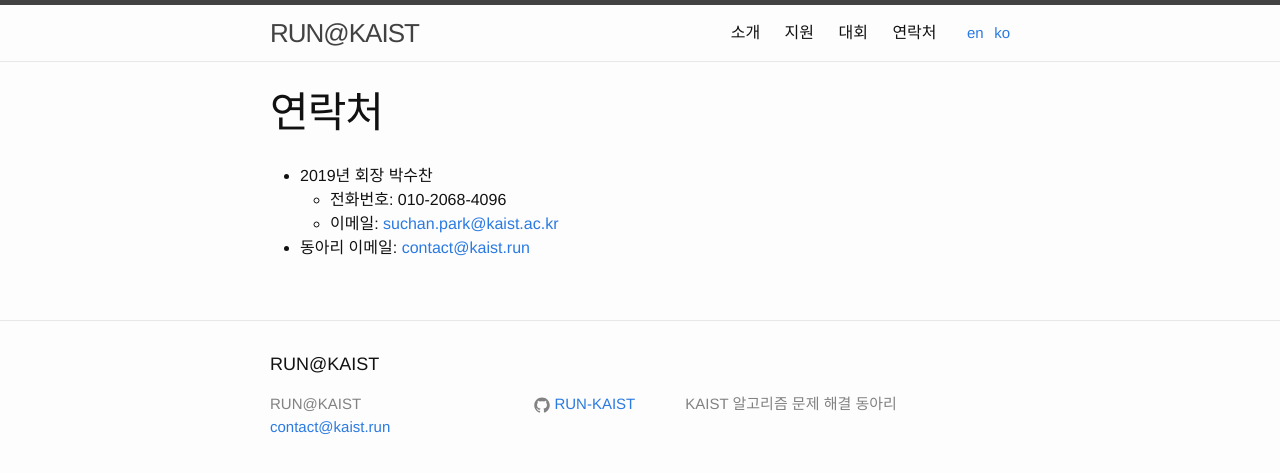
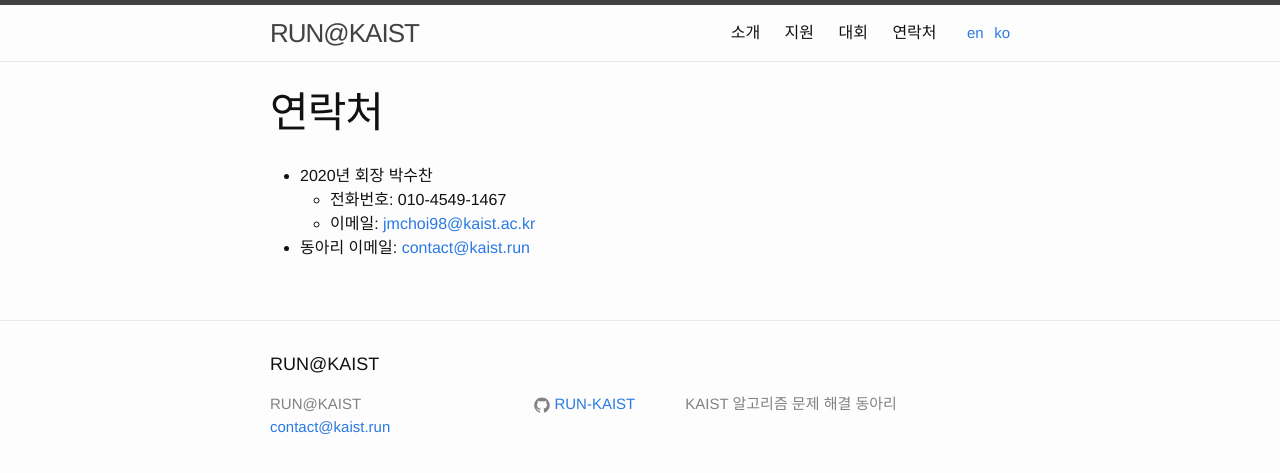
Before and after one commit to RUN-KAIST/kaist.run, a Jekyll site: the page built from contact/ko.md, in a window 1280 px wide. Shown: the top 473 px of the page. Built offline with Jekyll 4.4.1, drawn with Linux system fonts in a browser that asks for light colours.

Commit message:
apply, contact, contests

```diff
--- a/contact/ko.md
+++ b/contact/ko.md
@@ -7,7 +7,7 @@ lang: ko
 order: 100
 ---
 
-- 2019년 회장 박수찬
-  - 전화번호: 010-2068-4096
-  - 이메일: [suchan.park@kaist.ac.kr](mailto:suchan.park@kaist.ac.kr)
+- 2020년 회장 박수찬
+  - 전화번호: 010-4549-1467
+  - 이메일: [jmchoi98@kaist.ac.kr](mailto:jmchoi98@kaist.ac.kr)
 - 동아리 이메일: [contact@kaist.run](mailto:contact@kaist.run)
```
Also changed, not shown: apply/en.md (+3 -1 lines), apply/ko.md (+3 -1 lines), contests/en.md (+1 -0 lines), contests/ko.md (+1 -0 lines), 2 other files.
